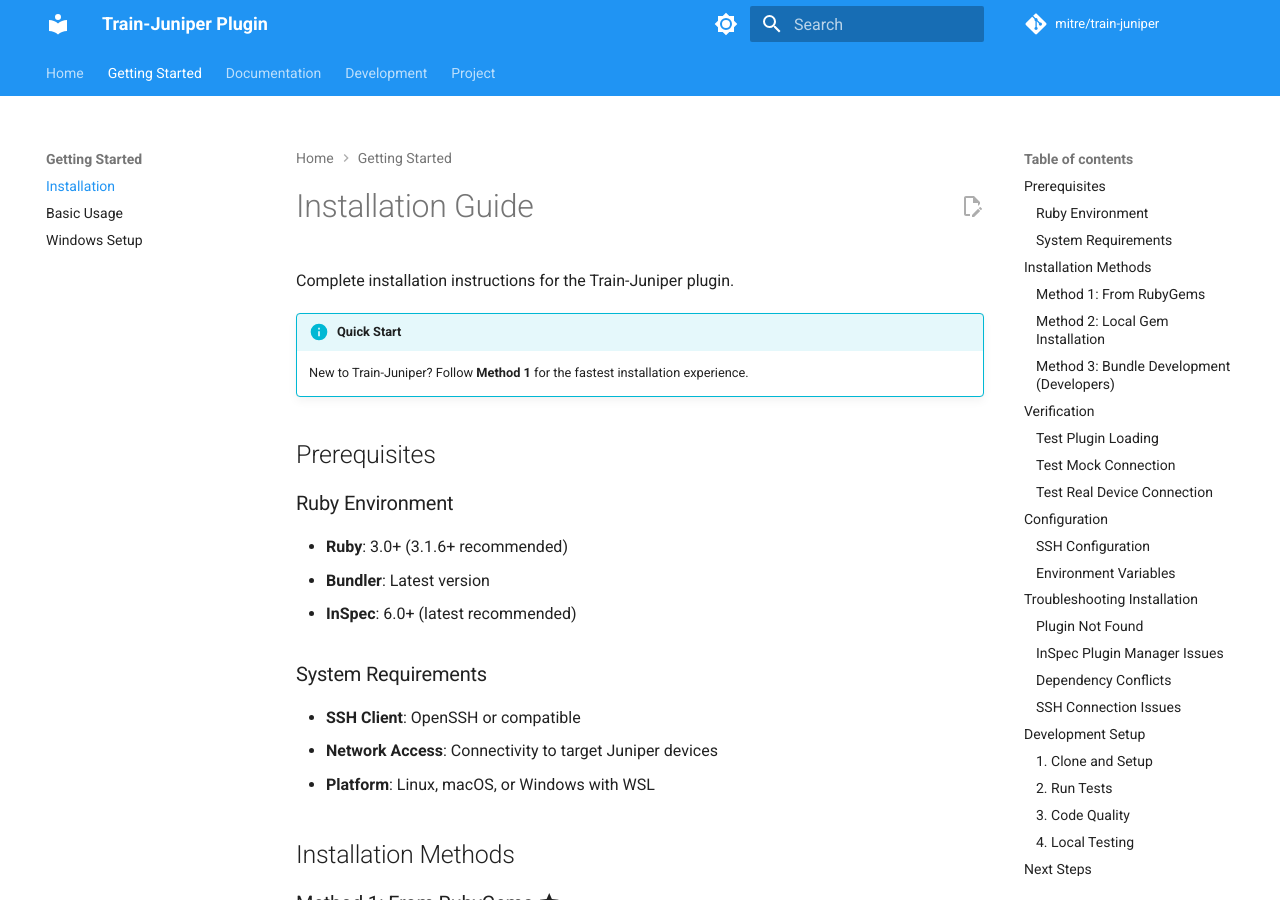
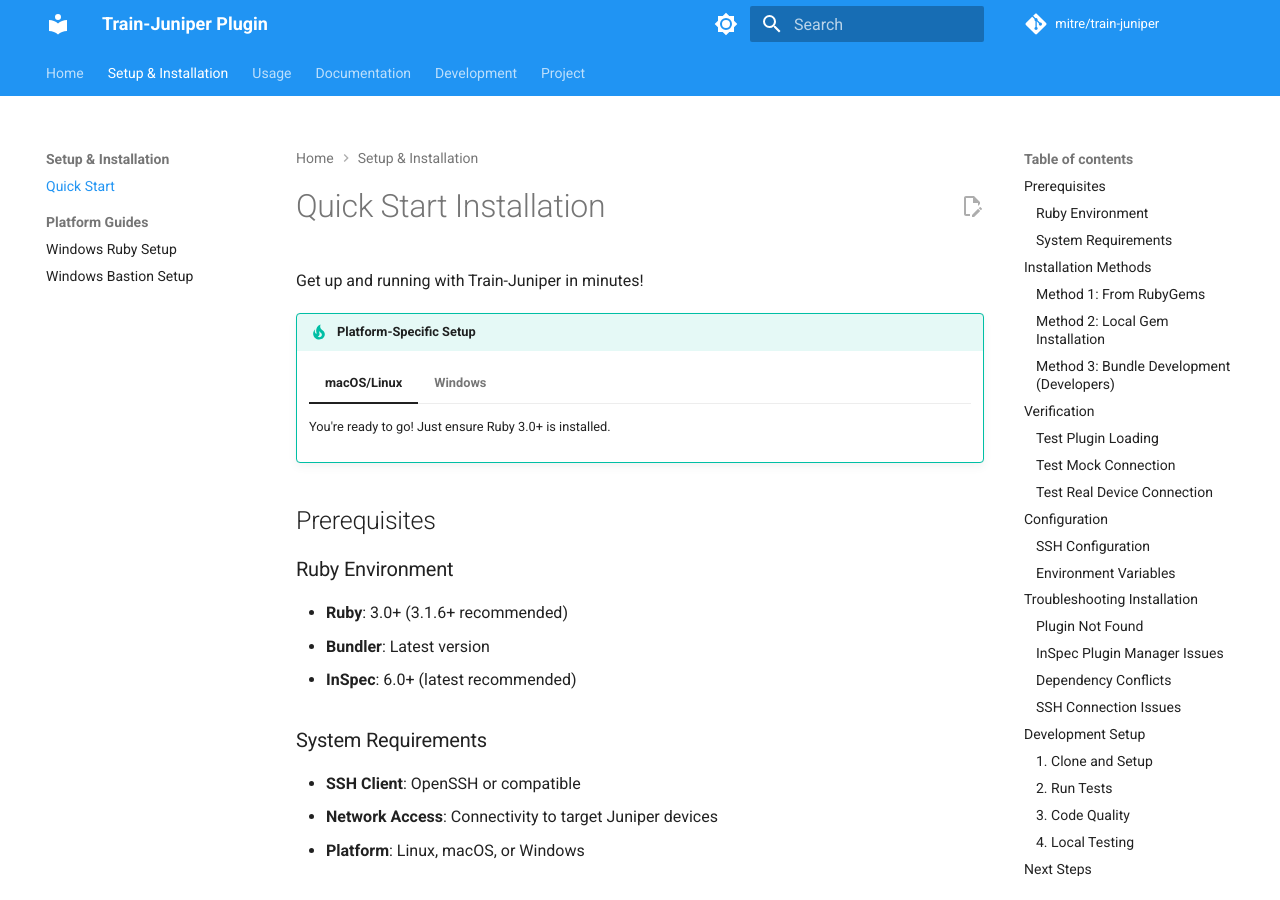
Before and after one commit to mitre/train-juniper, an MkDocs documentation site: the page built from docs/installation.md, in a window 1280 px wide and 900 px high. Built offline with MkDocs 1.6.1 and Material for MkDocs 9.7.7, drawn with Linux system fonts in a browser that asks for light colours; comment, search, counter and statistics services are not loaded; the version menu is left out.

Commit message:
docs: add Windows bastion setup guide and improve navigation
- Create comprehensive Windows bastion authentication guide
- Reorganize navigation with 'Setup & Installation' as top-level menu
- Update installation guide with platform-specific tabs
- Add Windows references throughout documentation
- Link to existing Windows Ruby setup guide for prerequisites

````diff
--- a/docs/installation.md
+++ b/docs/installation.md
@@ -1,9 +1,14 @@
-# Installation Guide
+# Quick Start Installation
 
-Complete installation instructions for the Train-Juniper plugin.
+Get up and running with Train-Juniper in minutes!
 
-!!! info "Quick Start"
-    New to Train-Juniper? Follow **Method 1** for the fastest installation experience.
+!!! tip "Platform-Specific Setup"
+    === "macOS/Linux"
+        You're ready to go! Just ensure Ruby 3.0+ is installed.
+
+    === "Windows"
+        - **Ruby Setup**: See [Windows Ruby Setup](windows-setup.md) for development environment
+        - **Bastion/Jump Hosts**: See [Windows Bastion Setup](windows-bastion-setup.md) for authentication options
 
 ## Prerequisites
 
@@ -15,7 +20,7 @@ Complete installation instructions for the Train-Juniper plugin.
 ### System Requirements
 - **SSH Client**: OpenSSH or compatible
 - **Network Access**: Connectivity to target Juniper devices
-- **Platform**: Linux, macOS, or Windows with WSL
+- **Platform**: Linux, macOS, or Windows
 
 ## Installation Methods
 
@@ -34,7 +39,7 @@ inspec plugin list
 !!! success "Installation Complete"
     If you see `train-juniper` in the plugin list, you're ready to go!
 
-[Get Started with Basic Usage](basic-usage){ .md-button .md-button--primary }
+[Get Started with Basic Usage](basic-usage.md){ .md-button .md-button--primary }
 
 ### Method 2: Local Gem Installation :material-developer-board:
 
@@ -199,6 +204,16 @@ export JUNIPER_PORT=22
     inspec plugin install train-juniper
     ```
 
+=== "Windows Alternative"
+    ```powershell
+    # If InSpec plugin install fails on Windows
+    # Use direct gem installation instead:
+    gem install train-juniper
+
+    # Then verify it works:
+    inspec detect -t juniper://mock
+    ```
+
 === "Check Gem Environment"
     ```bash
     # Verify gem is available
@@ -300,12 +315,12 @@ inspec detect -t juniper://admin@your-device.com
 
 ## Next Steps
 
-- **[Basic Usage](basic-usage)** - Learn to use the plugin
+- **[Basic Usage](basic-usage.md)** - Learn to use the plugin
 - **[Train Plugin Development Guide](https://github.com/mitre/train-plugin-development-guide)** - Comprehensive development documentation
-- **[Contributing Guide](CONTRIBUTING)** - How to contribute to the project
+- **[Contributing Guide](CONTRIBUTING.md)** - How to contribute to the project
 
 ## Support
 
 - **Issues**: [GitHub Issues](https://github.com/mitre/train-juniper/issues)
-- **Development**: [Contributing Guide](CONTRIBUTING)
-- **Security**: [Security Policy](SECURITY)
+- **Development**: [Contributing Guide](CONTRIBUTING.md)
+- **Security**: [Security Policy](SECURITY.md)
--- a/mkdocs.yml
+++ b/mkdocs.yml
@@ -69,10 +69,13 @@ markdown_extensions:
 
 nav:
   - Home: index.md
-  - Getting Started:
-    - Installation: installation.md
+  - Setup & Installation:
+    - Quick Start: installation.md
+    - Platform Guides:
+      - Windows Ruby Setup: windows-setup.md
+      - Windows Bastion Setup: windows-bastion-setup.md
+  - Usage:
     - Basic Usage: basic-usage.md
-    - Windows Setup: windows-setup.md
   - Documentation:
     - API Reference: api-documentation.md
     - Coverage Report: coverage-report.md
````
Also changed, not shown: README.md (+9 -8 lines), docs/windows-bastion-setup.md (added, +109 -0 lines).
